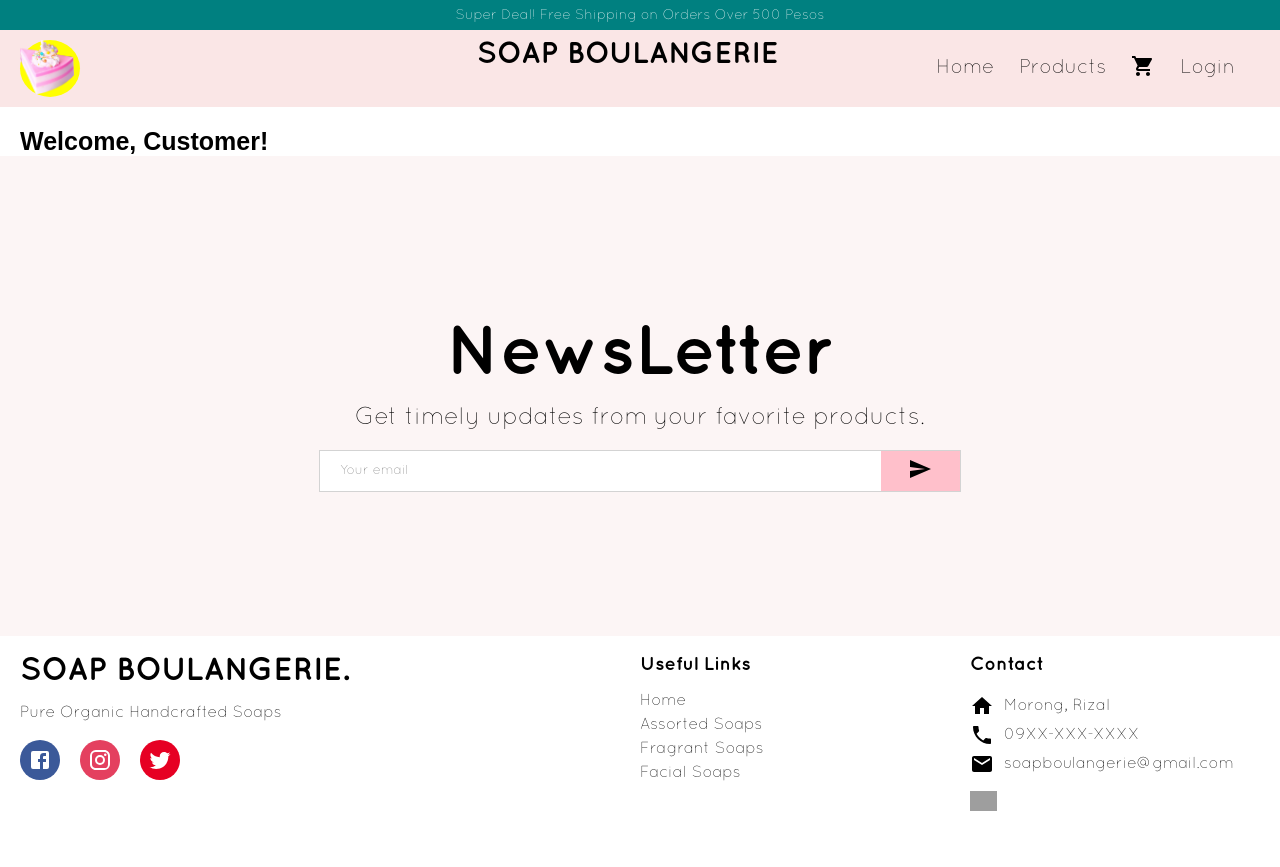
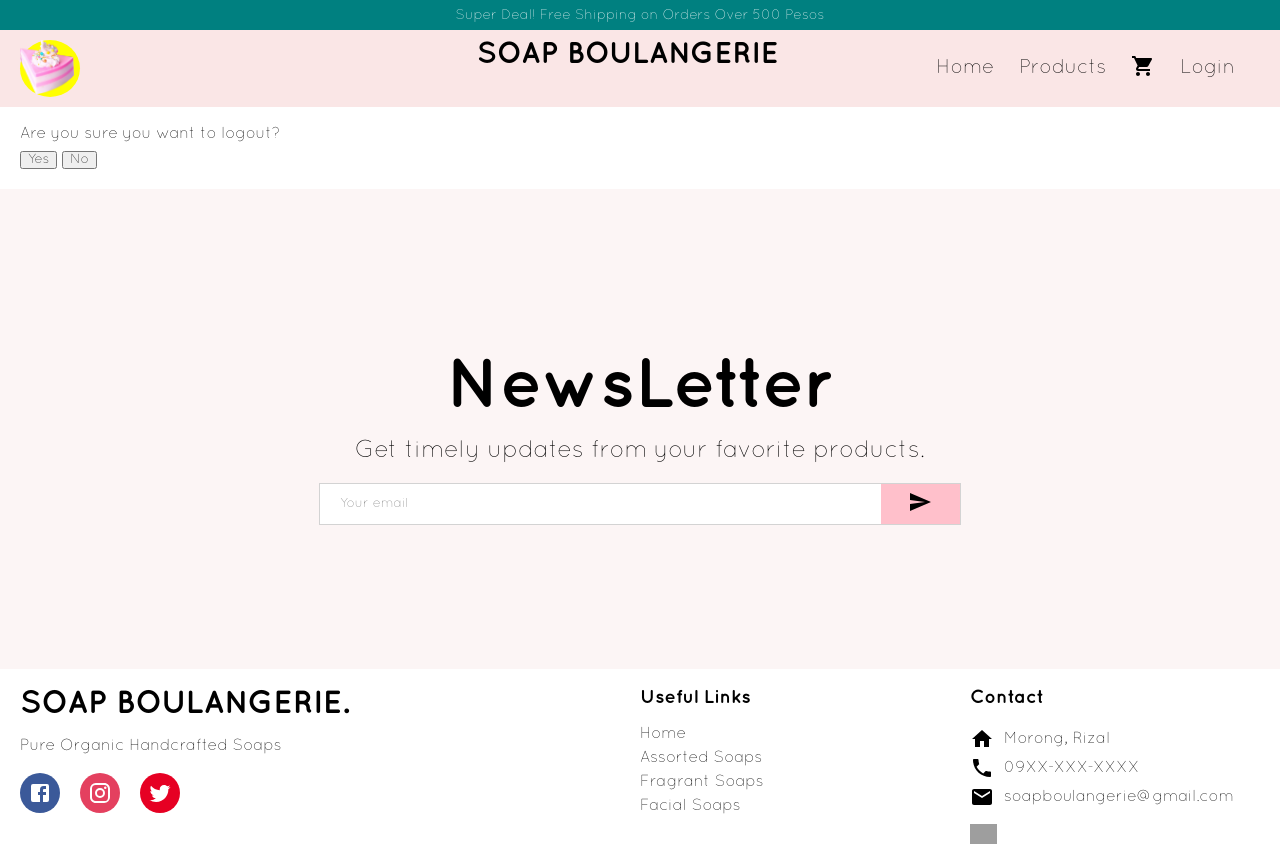
Before and after one commit to Bevs11/shop-soap-boulangerie, a React (Create React App) app in the folder client/: page /logout in a window 1280 px wide. Before the commit the page ends 834 px from the top, so only its background shows below. Built offline with nearby package versions, Linux system fonts and the light colour scheme; grey boxes are pictures that could not be loaded.

Commit message:
fix: fixed route for logout page

```diff
--- a/client/src/App.js
+++ b/client/src/App.js
@@ -49,7 +49,6 @@ return (
           <Route path='/products' element={ <ProductList/>} />
           <Route path='/cart' element={ <CheckoutPage />} />
           <Route path='/ordersuccessful' element={ <OrderSuccessful />} />
-
           <Route path='/dashboard' element={ <Dashboard />} />
           <Route path='/registration' element={ <Registration />} />
           <Route path='/addproducts' element={ <AddProducts />} />
@@ -57,10 +56,9 @@ return (
           <Route path='/editproducts' element={ <EditProducts />} />
           <Route path='/newsletterlist' element={ <NewsletterList />} />
           <Route path='/orderslist' element={ <OrdersList />} />
-          {isLoggedIn
-            ? <Route path='/logout' element={ <LogoutPage />} />
-            : <Route path='/login' element={ <LoginPage />} />
-          }
+          <Route path='/logout' element={ <LogoutPage />} />
+          <Route path='/login' element={ <LoginPage />} />
+
 
         </Routes>
       </Container>
--- a/client/src/components/Greetings.js
+++ b/client/src/components/Greetings.js
@@ -15,8 +15,8 @@ const Greetings = () => {
   return (
     <div>
         {isLoggedIn
-        ? <Title>Hello, {userInformation?.username}</Title>
-        :<Title>Welcome, Customer!</Title>}
+        && <Title>Hello, {userInformation?.username}</Title>
+        }
     </div>
 
   )
--- a/client/src/pages/LogoutPage.js
+++ b/client/src/pages/LogoutPage.js
@@ -1,10 +1,19 @@
 import React, { useState, useContext, useEffect } from 'react';
 import { ShopContext } from "../context/ShopContextProvider";
 import { Link, useNavigate } from 'react-router-dom';
+import styled from 'styled-components';
+
+const Container = styled.div`
+margin: 20px;
+`;
+
+
 
 const LogoutPage = () => {
-  const { settingId, addingToCart, setCartItems, cartItems, setViewingId, setIsLoggedIn} = useContext(ShopContext);
+  const { setIsLoggedIn} = useContext(ShopContext);
   const  navigate = useNavigate();
+
+  console.log("logout page");
 
   const yesHandler = (e) => {
     setIsLoggedIn(false);
@@ -19,11 +28,11 @@ const LogoutPage = () => {
   };
 
   return (
-    <div>
+    <Container>
         <div>Are you sure you want to logout?</div>
-        <button onClick={yesHandler}>Yes</button>
+        <button onClick={yesHandler} style={{margin: "10px 5px 0 0"}}>Yes</button>
         <button onClick={noHandler}>No</button>
-    </div>
+    </Container>
   )
 };
 
```
